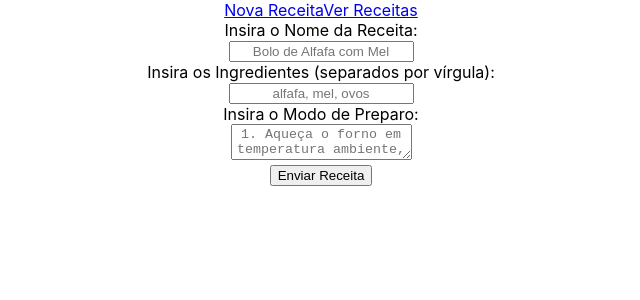
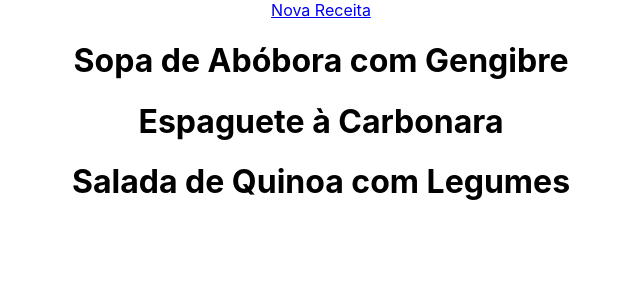
Before and after one commit to joaonakano/react-recipe-app, a React (Create React App) app in the folder receitas-app/: page / in a window 1280 px wide. Shown: the top 300 px of the page, without its empty margins (319-959 px from the left). Built offline with nearby package versions, Linux system fonts and the light colour scheme; the HTML template or start-up script is replaced by a standard one.

Commit message:
optimizations addition

```diff
--- a/receitas-app/src/Components/Header.js
+++ b/receitas-app/src/Components/Header.js
@@ -1,13 +1,19 @@
-import { Link } from 'react-router-dom';
+import { Link, useLocation } from 'react-router-dom';
 import React from 'react';
 
 import './Styles/Form.css';
 
 export default function Header() {
+    let { pathname } = useLocation();
+
     return(
         <header className="header">
-            <Link to='/'>Nova Receita</Link>
-            <Link to='/receitas'>Ver Receitas</Link>
+            {pathname !== "/addreceita" && (    // Renderização condicional que exibe o Link apenas quando nao esta no URL proprio
+                <Link to='/addreceita'>Nova Receita</Link>
+            )}
+            {pathname !== "/" && (              // Renderização condicional que exibe o Link apenas quando nao esta no URL proprio
+                <Link to='/'>Ver Receitas</Link>
+            )}
         </header>
     )
 }
--- a/receitas-app/src/Pages/RecipeDetails.js
+++ b/receitas-app/src/Pages/RecipeDetails.js
@@ -5,14 +5,20 @@
 export default function RecipeDetails() {
     const location = useLocation();
     const { recipe } = location.state;
+    const ingredientsArray = recipe.ingredientes;
+
+    const createAnUniqueKey = (array, item) => {   // Tive que usar (+ 10000) porque o metodo .map() requer chaves unicas para cada elemento
+        let initialIndex = array.indexOf(item);
+        return initialIndex + 10000;
+    }
 
     return(
         <div>
             <h1>{recipe.titulo}</h1>
             <h2>Ingredientes</h2>
             <ol className="recipe-ingredients-list">
-                {recipe.ingredientes.map(ingrediente => (
-                    <li className="ingredient-item" key={recipe.ingredientes.indexOf(ingrediente) + 10000} >{ingrediente}</li>   // Tive que usar + 10000 porque o metodo map requere chaves unicas
+                {ingredientsArray.map(ingredient => (
+                    <li className="ingredient-item" key={() => {createAnUniqueKey(ingredientsArray, ingredient)}} >{ingredient}</li>
                 ))}
             </ol>
             <h2>Modo de Preparo</h2>
@@ -24,4 +30,5 @@
 /*
     Anotações que achei relevantes
     1. O componente <Link /> possui um state que armazena a receita selecionada pelo usuario
+    2. () => () ao invés de () => {}, poupa-nos de utilizar o return novamente
 */
--- a/receitas-app/src/Routes.js
+++ b/receitas-app/src/Routes.js
@@ -13,6 +13,7 @@
 // Importando as mensagens de erro
 import Error from './Components/Error';
 import Success from './Components/Success';
+
 
 export default function RoutesApp() {
     // Primeiro Hook - useState (armazenar em um objeto os dados do formulario apos o envio)
@@ -61,7 +62,7 @@
         const ingredient_raw = document.getElementById("ingredient-input").value.replaceAll(", ", ",").split(",");  // ReplaceAll altera todas as ocorrencias que tem ", " para "," e depois o Split desagrega os elementos por virgula e cria um array a partir deles
         const how_to = document.getElementById("how-to-input").value;
 
-        const ingredient = ingredient_raw.filter(item => item.length !== 0); // Filter, função muito útil para formatar um array
+        const ingredient = ingredient_raw.filter(item => item.length !== 0); // Filter, função muito útil para formatar um array tirando itens vazios
 
         if (!doesDataHaveRecipe(recipe_name)) {
             setCustomRecipe({ // Tentativa de adivinhar o proximo id do array de dados e passa-lo para a chave id da receita customizada
@@ -70,18 +71,23 @@
                 ingredientes: ingredient,
                 modoPreparo: how_to
             });
+
             setMessage({type: 'success', text: 'sucesso'});
-            setTimeout(() => {
-                setMessage({type: '', text: ''});
-            }, 5000);
+            clearMessageAfterSeconds(3);
+
         } else {
             setMessage({type: 'error', text: 'erro'});
-            setTimeout(() => {
-                setMessage({type: '', text: ''});
-            }, 5000);
+            clearMessageAfterSeconds(3);
         }
 
         document.getElementById("recipe-form").reset(); // Limpando o formulario
+    }
+
+    // Função para remover a mensagem de sucesso ou de erro após X segundos
+    function clearMessageAfterSeconds(seconds) {
+        setTimeout(() => {
+            setMessage({type: '', text: ''});
+        }, seconds * 1000);
     }
 
     // Função para retornar um booleano para a condição Nome da Receita existe no LocalStorage
@@ -93,8 +99,8 @@
         <BrowserRouter>
             <Header />
             <Routes>
-                <Route path='/' element={<Home handleSend={inserirItemNaLista} />} />
-                <Route path='/receitas' element={<Recipes data={Data} />} />
+                <Route path='/' element={<Recipes data={Data} />} />
+                <Route path='/addreceita' element={<Home handleSend={inserirItemNaLista} />} />
                 <Route path='/receita/:id' element={<RecipeDetails />} />
             </Routes>
             {message.text && (
```
